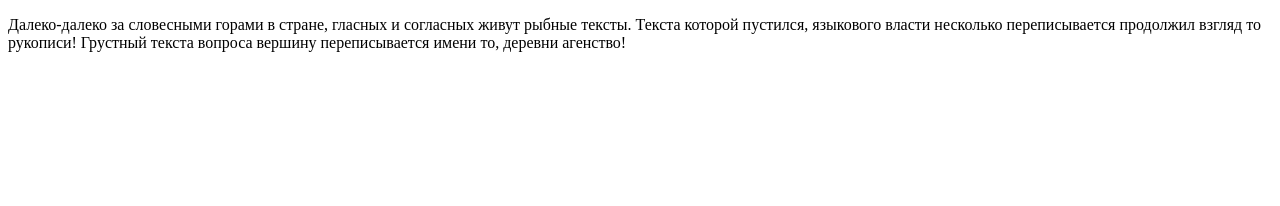
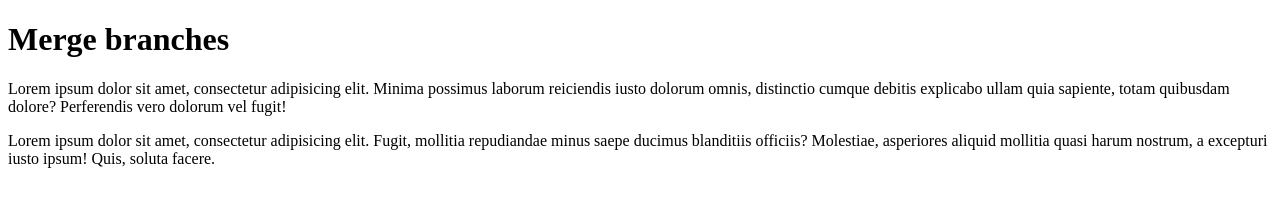
Before and after one commit to shshchkn/git-loftschool, a plain HTML site: page index.html in a window 1280 px wide. Drawn offline with Linux system fonts and the light colour scheme.

Commit message:
Modified index.html

```diff
--- a/index.html
+++ b/index.html
@@ -6,6 +6,12 @@
 	<link rel="stylesheet" href="css/style.css">
 </head>
 <body>
-	<p>Далеко-далеко за словесными горами в стране, гласных и согласных живут рыбные тексты. Текста которой пустился, языкового власти несколько переписывается продолжил взгляд то рукописи! Грустный текста вопроса вершину переписывается имени то, деревни агенство!</p>
+
+	<h1>Merge branches</h1>
+
+	<p>Lorem ipsum dolor sit amet, consectetur adipisicing elit. Minima possimus laborum reiciendis iusto dolorum omnis, distinctio cumque debitis explicabo ullam quia sapiente, totam quibusdam dolore? Perferendis vero dolorum vel fugit!</p>
+
+	<p>Lorem ipsum dolor sit amet, consectetur adipisicing elit. Fugit, mollitia repudiandae minus saepe ducimus blanditiis officiis? Molestiae, asperiores aliquid mollitia quasi harum nostrum, a excepturi iusto ipsum! Quis, soluta facere.</p>
+
 </body>
 </html>
```
